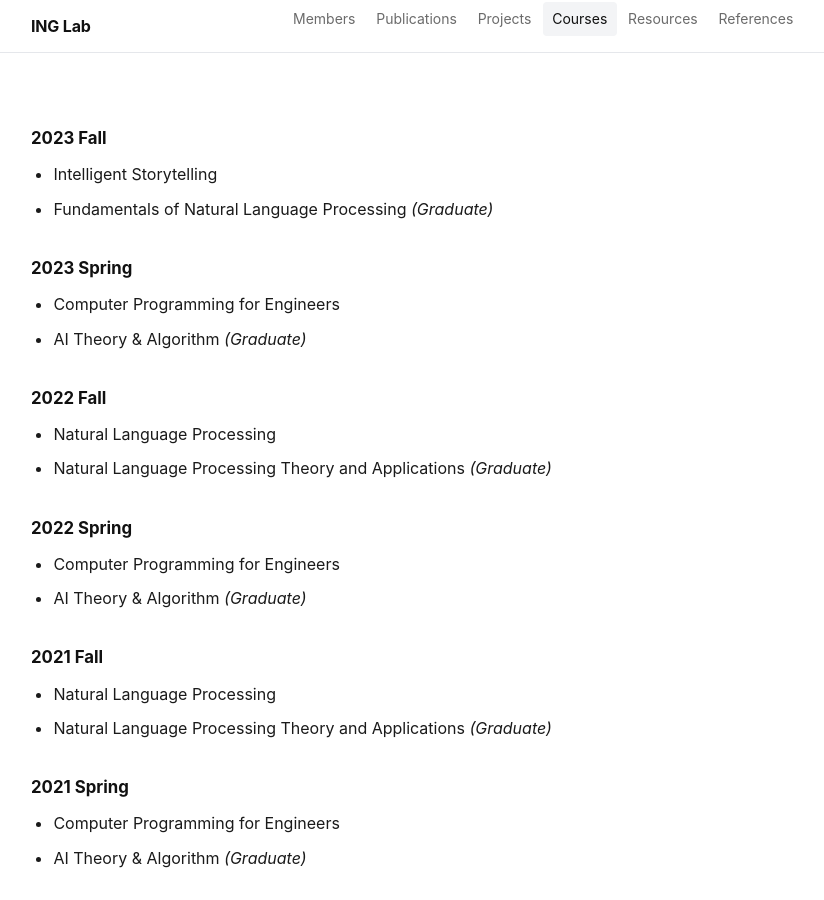
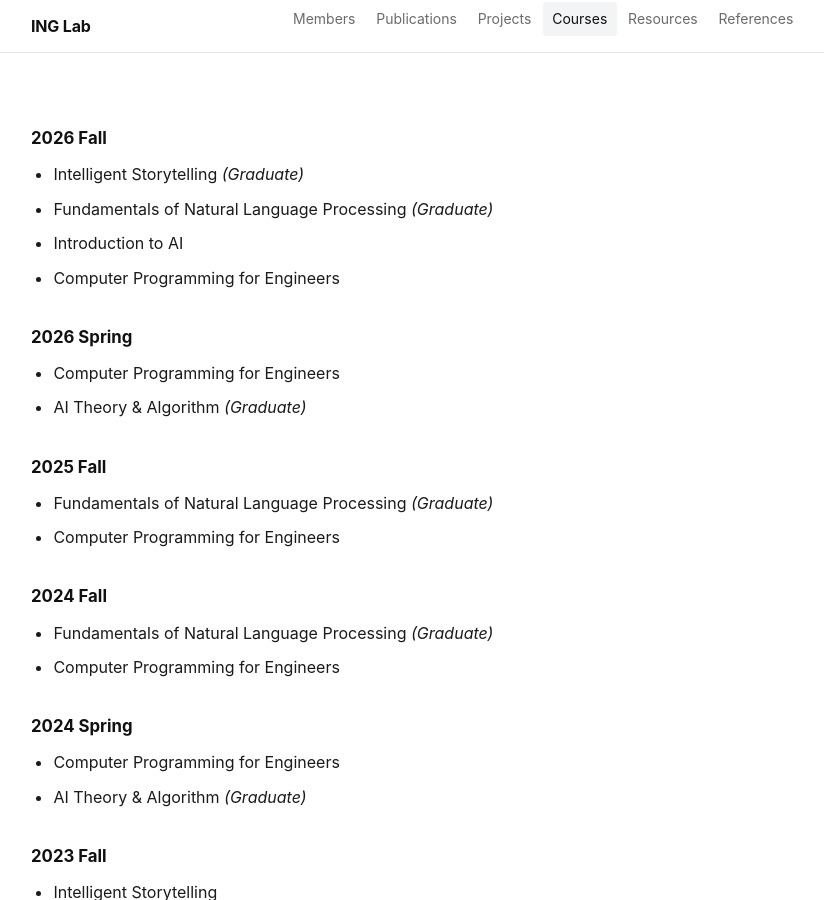
Before and after one commit to inglab/inglab.github.io, a Jekyll site: the page built from courses.md, in a window 1280 px wide and 900 px high. Shown: the whole window, without its empty margins (223-1047 px from the left). Built offline with Jekyll 4.4.1, drawn with Linux system fonts in a browser that asks for light colours; our own code applies the rules of GitHub Pages for plain Markdown files.

Commit message:
Update courses.md

```diff
--- a/courses.md
+++ b/courses.md
@@ -3,10 +3,31 @@ layout: base
 sitemap: false
 ---
 
-<h3> 2023 Fall </h3>
+### 2026 Fall
+- Intelligent Storytelling *(Graduate)*
+- Fundamentals of Natural Language Processing *(Graduate)*
+- Introduction to AI
+- Computer Programming for Engineers
+
+### 2026 Spring
+- Computer Programming for Engineers
+- AI Theory & Algorithm *(Graduate)*
+
+### 2025 Fall
+- Fundamentals of Natural Language Processing *(Graduate)*
+- Computer Programming for Engineers
+
+### 2024 Fall
+- Fundamentals of Natural Language Processing *(Graduate)*
+- Computer Programming for Engineers
+
+### 2024 Spring
+- Computer Programming for Engineers
+- AI Theory & Algorithm *(Graduate)*
+
+### 2023 Fall
 - Intelligent Storytelling
 - Fundamentals of Natural Language Processing *(Graduate)*
-
 
 ### 2023 Spring
 - Computer Programming for Engineers
```
